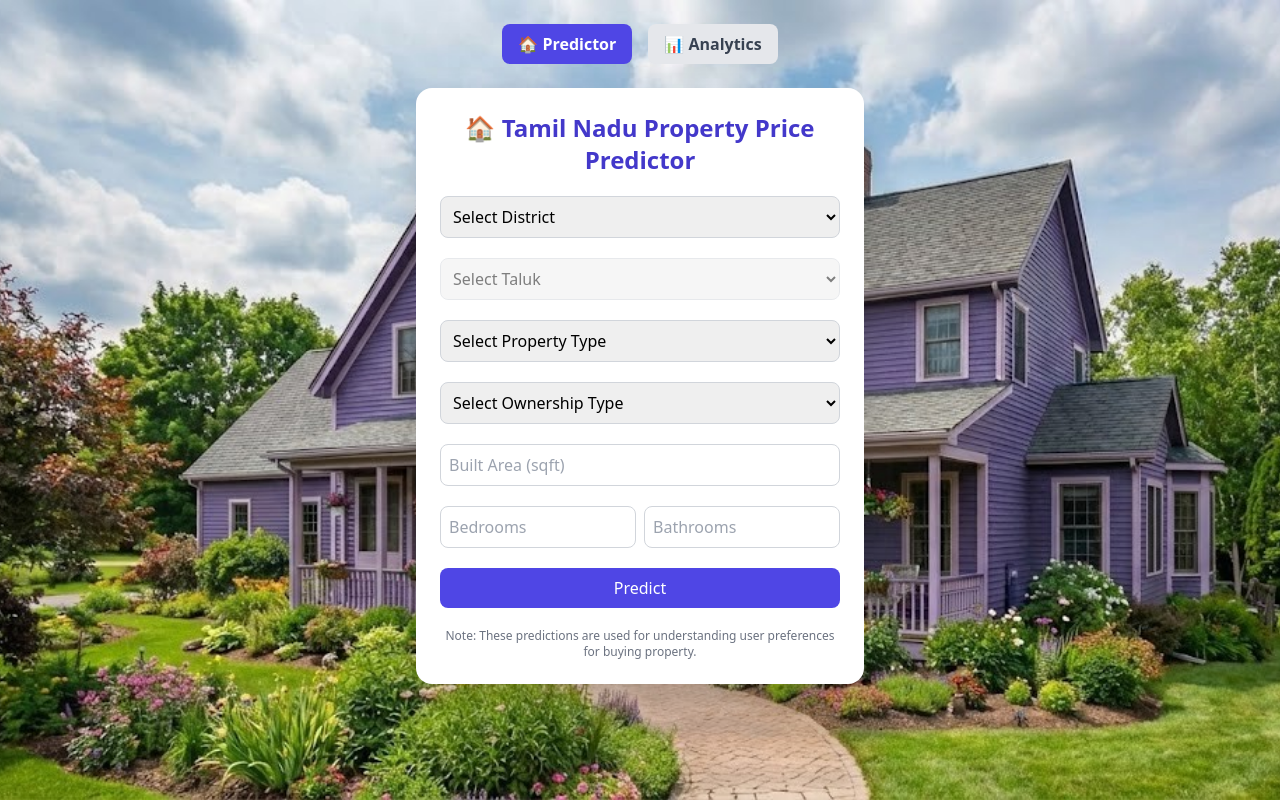
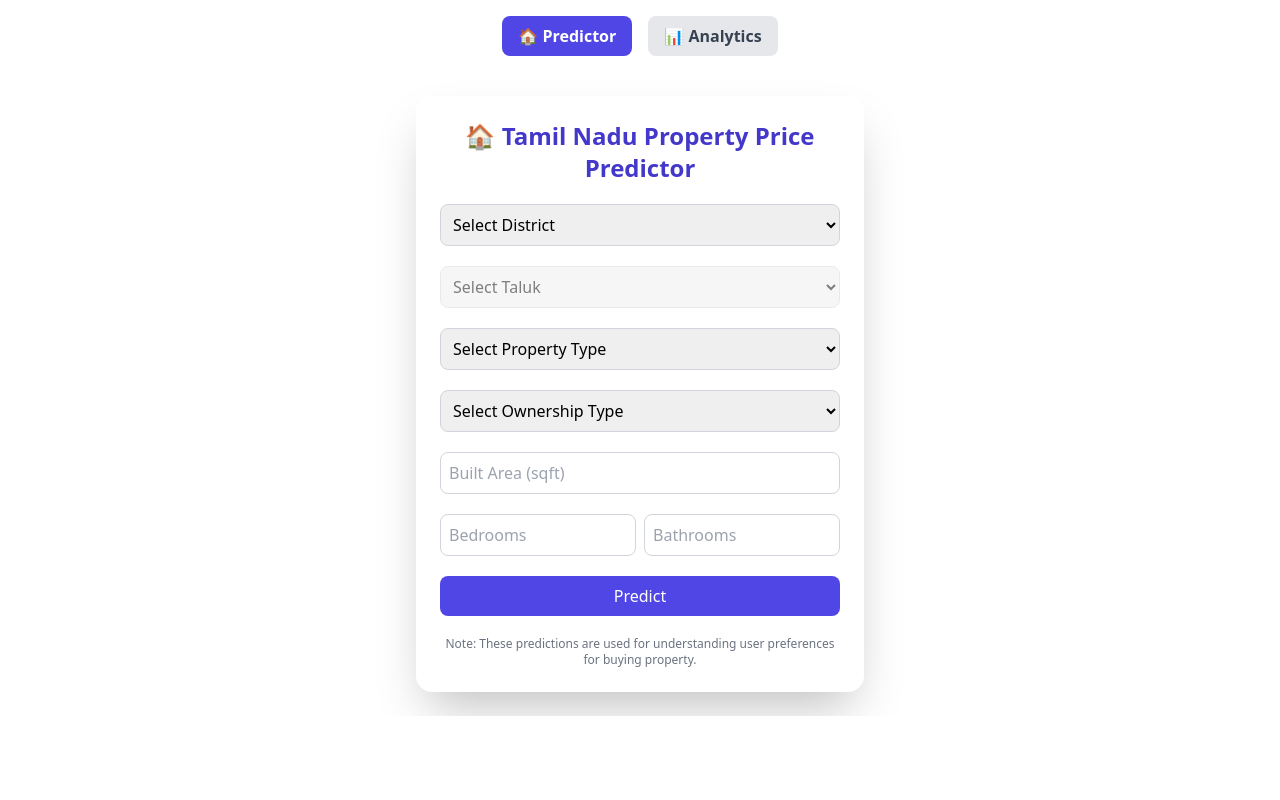
Before and after one commit to runeking2006/chennai-house-prices, a React (Create React App) app in the folder frontend/: page / in a window 1280 px wide. Built offline with nearby package versions, Linux system fonts and the light colour scheme.

Commit message:
feat:original ui 1

```diff
--- a/frontend/src/App.js
+++ b/frontend/src/App.js
@@ -215,20 +215,9 @@ export default function App() {
 
 
   return (
-    <div
-  className="min-h-screen p-6"
-  style={{
-    backgroundImage: 'url("unnamed.jpg")',
-    backgroundSize: "cover",
-    backgroundPosition: "center",
-    backgroundRepeat: "no-repeat",
-    minHeight: "100vh",
-  }}
-  >
-
-
-      {/* ===== CORRECTED STRUCTURE: Toggles are outside and above all conditional content ===== */}
-      <div className="flex justify-center gap-4 mb-6 sticky top-4 z-40">
+    <div className="bg-white min-h-screen">
+      {/* TOGGLE — stays on top */}
+      <div className="sticky top-0 z-50 bg-white py-4 flex justify-center gap-4">
         <button
           onClick={() => setShowAnalytics(false)}
           className={`px-4 py-2 rounded-lg font-semibold ${
@@ -248,9 +237,11 @@ export default function App() {
         </button>
       </div>
 
-      {/* ===== PREDICTOR VIEW ===== */}
-      {/* This section only renders when showAnalytics is false */}
-      {!showAnalytics && (
+      {/* SCROLLABLE CONTENT */}
+      <div className="p-6 overflow-y-auto">
+        {showAnalytics ? (
+          <AnalyticsView onBack={() => setShowAnalytics(false)} />
+        ) : (
           <motion.div
             initial={{ opacity: 0, y: 30 }}
             animate={{ opacity: 1, y: 0 }}
@@ -416,23 +407,7 @@ export default function App() {
             </div>
           </motion.div>
         )}
-
-      {/* ===== ANALYTICS OVERLAY ===== */}
-      {/* This section only renders when showAnalytics is true */}
-      <AnimatePresence>
-        {showAnalytics && (
-          <motion.div
-            initial={{ opacity: 0 }}
-            animate={{ opacity: 1 }}
-            exit={{ opacity: 0 }}
-            transition={{ duration: 0.3 }}
-            // 4️⃣ Analytics overlay styling
-            className="bg-white overflow-auto p-6"
-          >
-            <AnalyticsView onBack={() => setShowAnalytics(false)} />
-          </motion.div>
-        )}
-      </AnimatePresence>
+      </div>
     </div>
   );
 }
```
Lines whose indentation alone changed are shown as unchanged.
